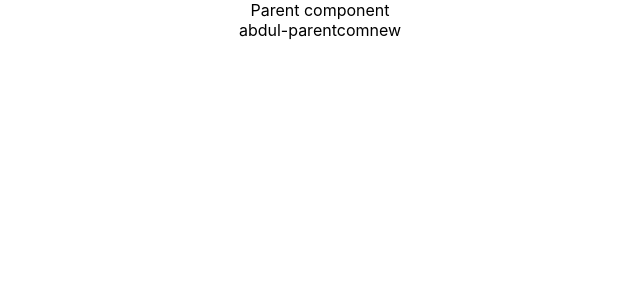
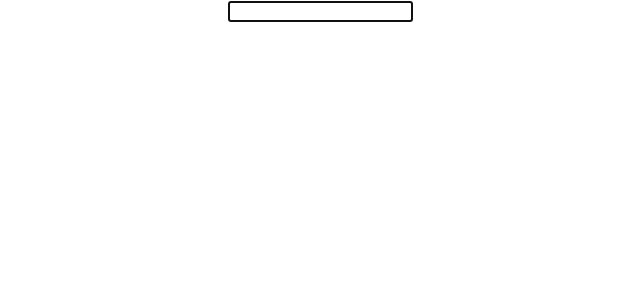
Before and after one commit to PuneethKumarA/dxcreactapp, a React (Create React App) app: page / in a window 1280 px wide. Shown: the top 300 px of the page, without its empty margins (320-960 px from the left). Built offline with nearby package versions, Linux system fonts and the light colour scheme.

Commit message:
refs demo

```diff
--- a/src/App.js
+++ b/src/App.js
@@ -1,25 +1,7 @@
 import logo from './logo.svg';
 import './App.css';
-import Greet from './components/Greet';
-import Welcome from './components/Welcome';
-import Message from './components/Message';
-import Counter from './components/Counter';
-import ClassClick from './components/ClassClick';
-import FunctionClick from './components/FunctionClick';
-import EventBind from './components/EventBind';
-import ParentComponent from './components/ParentComponent';
-import UserGreeting from './components/UserGreeting';
-import NameList from './components/NameList';
-import Table from './components/Table';
-import Stylesheet from './components/StyleSheet';
-import Inline from './components/Inline';
-import './appStyles.css'
-import styles from './appStyles.module.css'
-import Fragments from './components/Fragments';
-import NewTable from './components/NewTable';
-import PureComp from './components/PureComp';
-import Parentcomp from './components/ParentComp';
-import Form from './components/Form';
+
+import RefsDemo from './components/RefsDemo';
 
 
 
@@ -27,7 +9,7 @@ import Form from './components/Form';
 function App() {
   return (
     <div className="App">
-      <Parentcomp />
+      <RefsDemo/>
 
     </div>
 
--- /dev/null
+++ b/src/components/RefsDemo.js
@@ -0,0 +1,28 @@
+import React, { Component } from 'react'
+
+/**
+ * refs is about getting the handle of  dom element
+ */
+ class RefsDemo extends Component {
+    constructor(props) {
+        super(props)
+
+    this.inputRef = React.createRef()
+    }
+
+    componentDidMount(){
+       this.inputRef.current.focus()
+        console.log(this.inputRef)
+    }
+
+
+    render() {
+        return (
+            <div>
+                <input type = "text" ref = {this.inputRef}/>
+            </div>
+        )
+    }
+}
+
+export default RefsDemo
```
